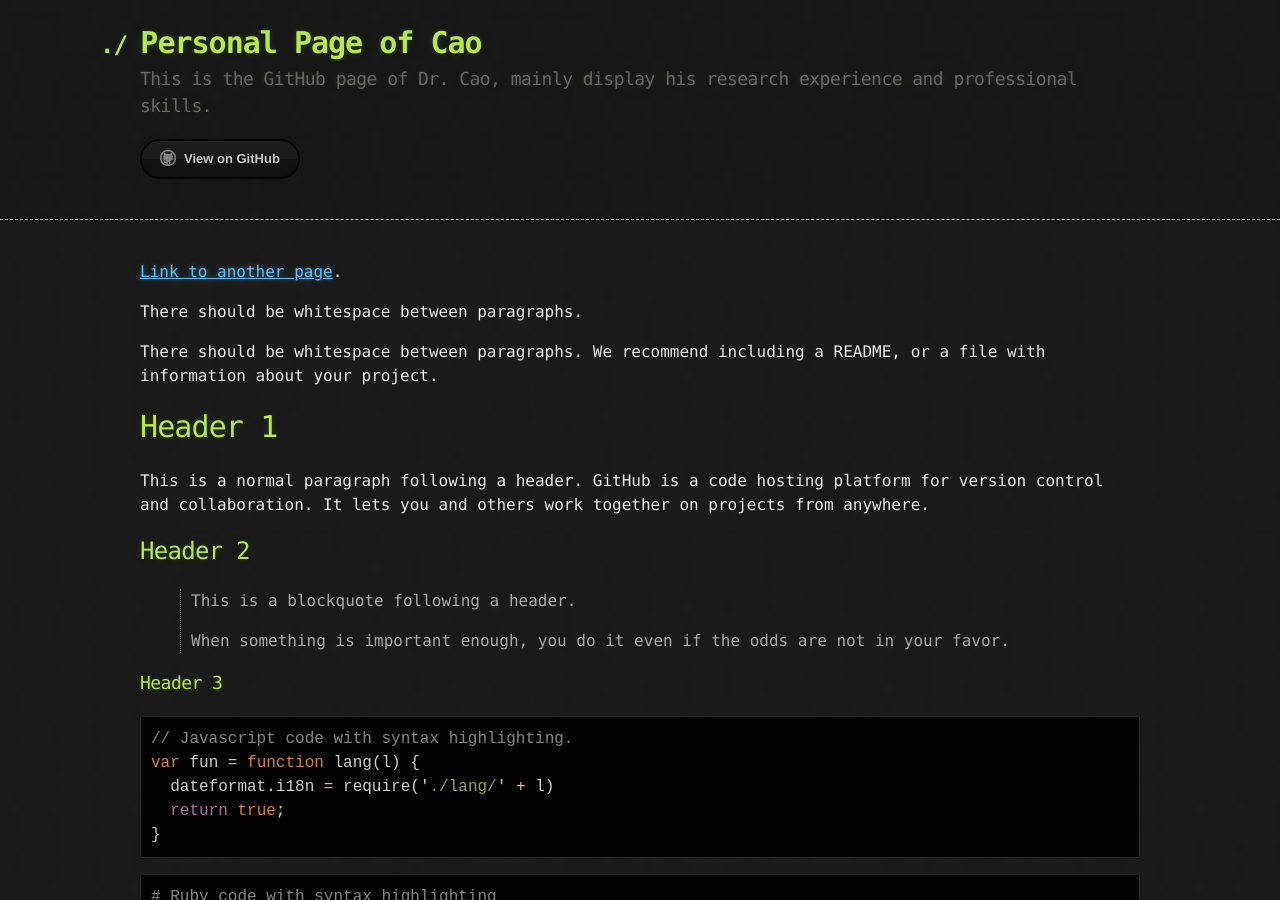
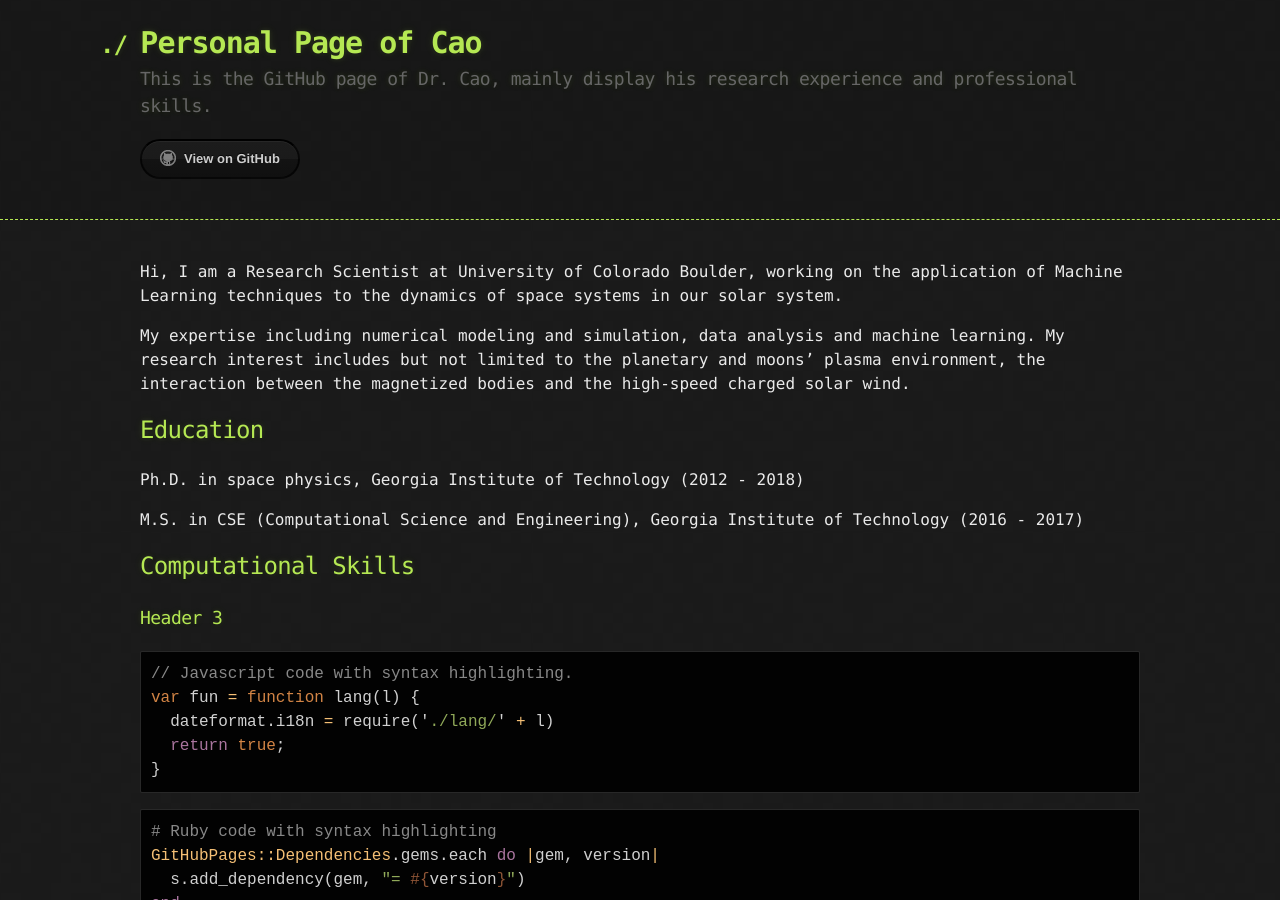
Before and after one commit to tiger2017/tiger2017.github.io, a Jekyll site: the page built from index.md, in a window 1280 px wide and 900 px high. Built offline with Jekyll 4.4.1, drawn with Linux system fonts in a browser that asks for light colours.

Commit message:
pages_files

```diff
--- a/index.md
+++ b/index.md
@@ -4,21 +4,27 @@ layout: default
 
 [//]: # Text can be **bold**, _italic_, ~~strikethrough~~ or `keyword`.
 
-[Link to another page](./another-page.html).
+[//]: # [Link to another page](./another-page.html).
 
-There should be whitespace between paragraphs.
+Hi, I am a Research Scientist at University of Colorado Boulder, working on the application of Machine Learning techniques to the dynamics of space systems in our solar system.
 
-There should be whitespace between paragraphs. We recommend including a README, or a file with information about your project.
+My expertise including numerical modeling and simulation, data analysis and machine learning. My research interest includes but not limited to the planetary and moons' plasma environment, the interaction between the magnetized bodies and the high-speed charged solar wind.
 
-# Header 1
 
-This is a normal paragraph following a header. GitHub is a code hosting platform for version control and collaboration. It lets you and others work together on projects from anywhere.
+## Education
 
-## Header 2
+Ph.D. in space physics, Georgia Institute of Technology (2012 - 2018)
 
-> This is a blockquote following a header.
->
-> When something is important enough, you do it even if the odds are not in your favor.
+M.S. in CSE (Computational Science and Engineering), Georgia Institute of Technology (2016 - 2017)
+
+
+## Computational Skills
+
+
+
+[//]: #> This is a blockquote following a header.
+[//]: #>
+[//]: #> When something is important enough, you do it even if the odds are not in your favor.
 
 ### Header 3
 
```
Also changed, not shown: 2 other files.
